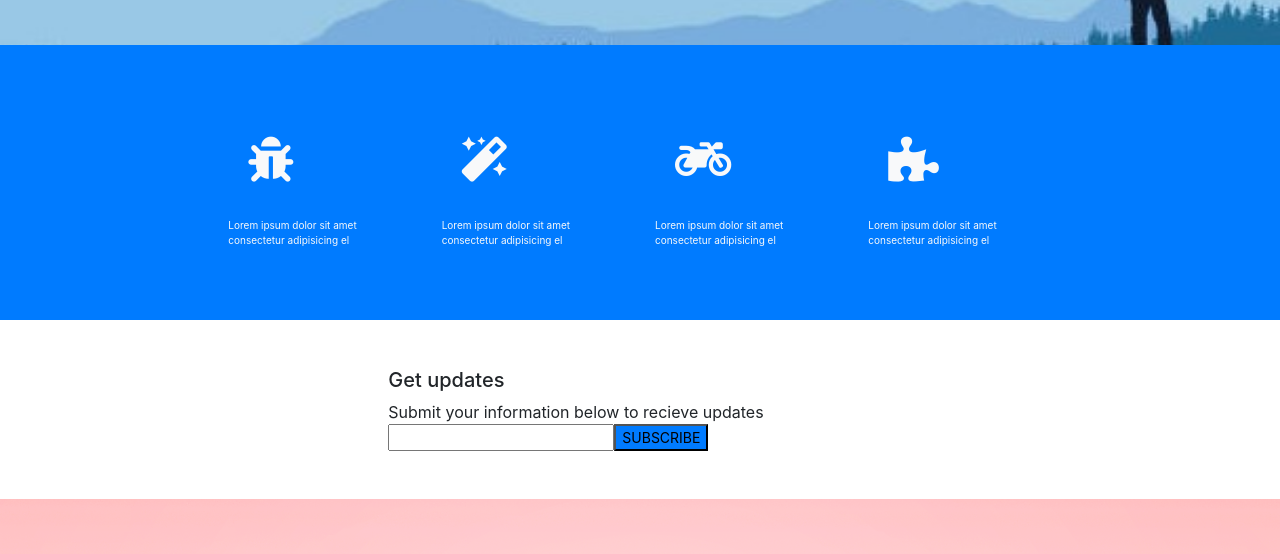
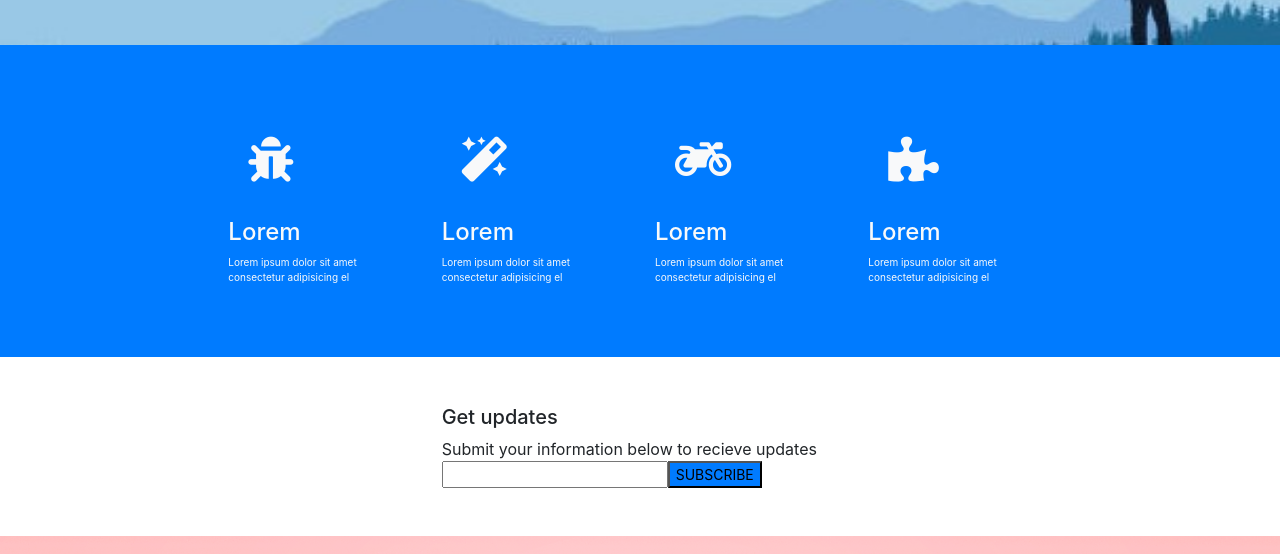
Before and after one commit to NathanDavis97/Siteclone, a plain HTML site: page index.html in a window 1280 px wide. Shown: the part 183-737 px from the top of the page. Drawn offline with nearby package versions, Linux system fonts and the light colour scheme.

Commit message:
2nd commit, minor changes

```diff
--- a/index.html
+++ b/index.html
@@ -26,22 +26,34 @@
     <div class="row d-flex justify-content-center">
       <div class="col-2 pt-4 pb-4 ">
         <i class="fa fa-bug icon" aria-hidden="true"></i>
-        <div class="card-primary pt-3">Lorem ipsum dolor sit amet consectetur adipisicing el</div>
+        <div class="card-primary pt-3">
+          <h4> Lorem</h4>
+          <div>Lorem ipsum dolor sit amet consectetur adipisicing el</div>
+        </div>
       </div>
       <div class="col-2  pt-4 pb-4"> <i class="fa fa-magic icon" aria-hidden="true"></i>
-        <div class="card-primary pt-3">Lorem ipsum dolor sit amet consectetur adipisicing el</div>
+        <div class="card-primary pt-3">
+          <h4> Lorem</h4>
+          <div>Lorem ipsum dolor sit amet consectetur adipisicing el</div>
+        </div>
       </div>
       <div class="col-2 pt-4 pb-4"><i class="fa fa-motorcycle icon" aria-hidden="true"></i>
-        <div class="card-primary pt-3">Lorem ipsum dolor sit amet consectetur adipisicing el</div>
+        <div class="card-primary pt-3">
+          <h4> Lorem</h4>
+          <div>Lorem ipsum dolor sit amet consectetur adipisicing el</div>
+        </div>
       </div>
       <div class="col-2 pt-4 pb-4"><i class="fa fa-puzzle-piece icon" aria-hidden="true"></i>
-        <div class="card-primary pt-3">Lorem ipsum dolor sit amet consectetur adipisicing el</div>
+        <div class="card-primary pt-3">
+          <h4> Lorem</h4>
+          <div>Lorem ipsum dolor sit amet consectetur adipisicing el</div>
+        </div>
       </div>
     </div>
   </div>
   <div class="container-fluid py-5">
     <div class="row">
-      <div class="col-5 mx-auto">
+      <div class="col-6 offset-4">
         <h5>Get updates</h5>
         <div>Submit your information below to recieve updates</div>
         <div class="form-inline mediumtext">
```
